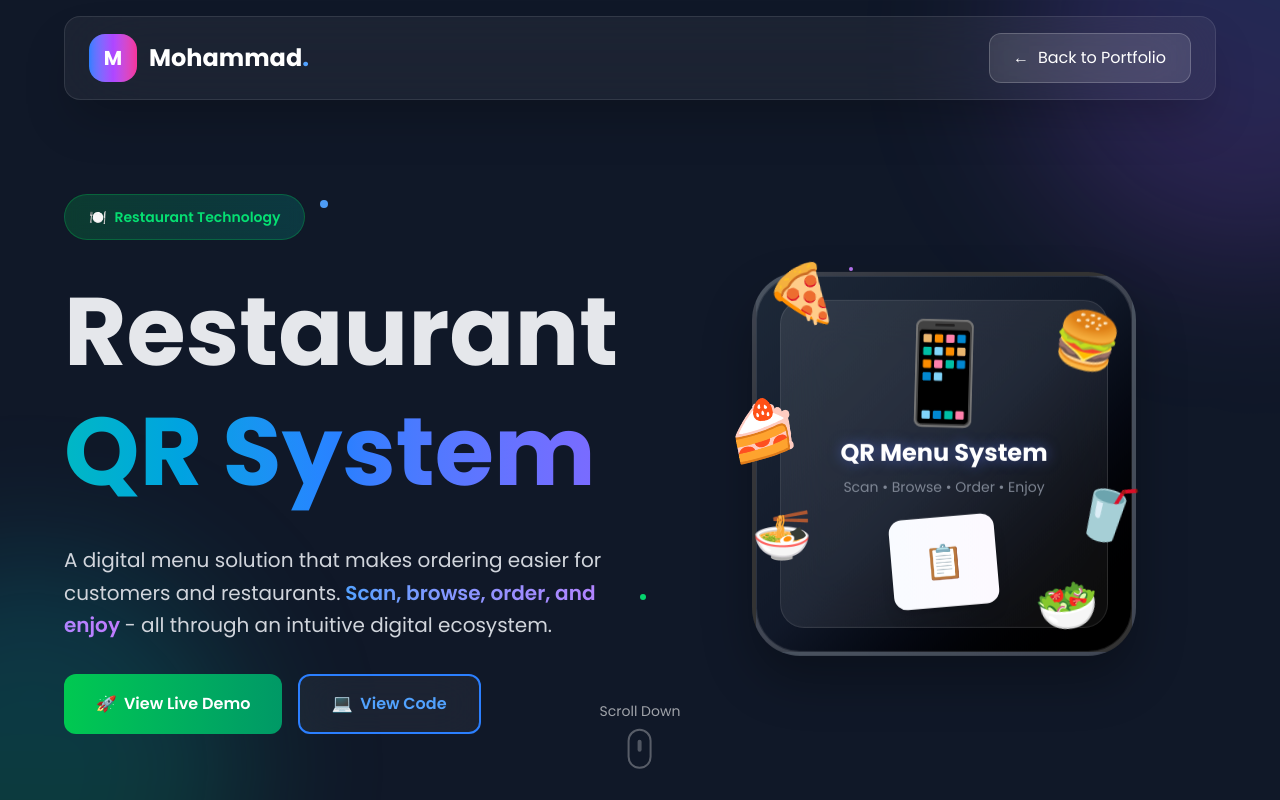
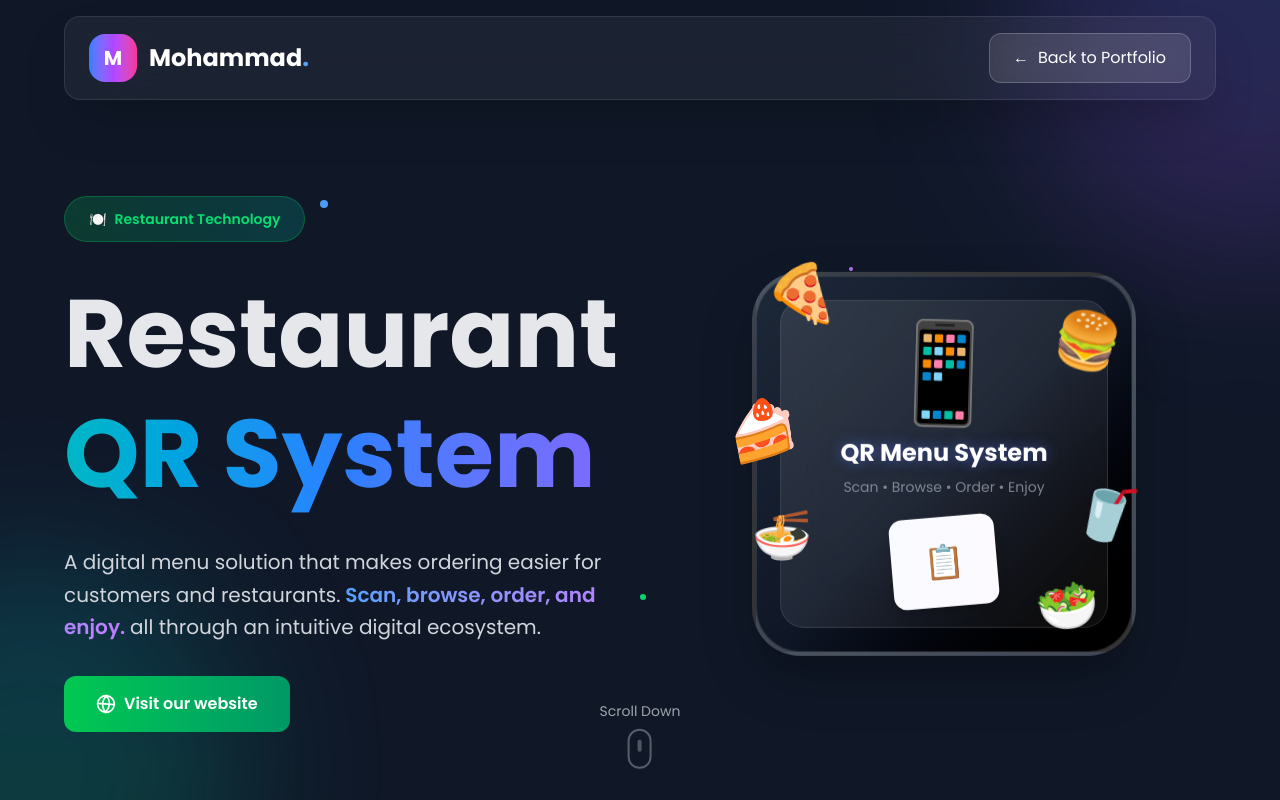
Before and after one commit to Motje3/Portfoliov2, a React (Vite) app in the folder my-portfolio/: page /project-1 in a window 1280 px wide. Shown: the top 800 px of the page. Built offline with nearby package versions, Linux system fonts and the light colour scheme.

Commit message:
feat: update social links with correct URLs for LinkedIn and GitHub across multiple project pages

```diff
--- a/my-portfolio/src/pages/Project-1.tsx
+++ b/my-portfolio/src/pages/Project-1.tsx
@@ -6,6 +6,7 @@ import {
 } from "framer-motion";
 import { useState, useEffect } from "react";
 import { useNavigate } from "react-router-dom";
+import { Github, Linkedin, Globe } from "lucide-react";
 
 const RestaurantQRProjectPage = () => {
   const navigate = useNavigate();
@@ -288,19 +289,16 @@ const RestaurantQRProjectPage = () => {
                   whileHover={{ scale: 1.05 }}
                 >
                   {" "}
-                  Scan, browse, order, and enjoy{" "}
+                  Scan, browse, order, and enjoy.{" "}
                 </motion.span>
-                - all through an intuitive digital ecosystem.
+                all through an intuitive digital ecosystem.
               </motion.p>
 
-              <motion.div
-                variants={itemVariants}
-                className="flex flex-col sm:flex-row gap-4 justify-center lg:justify-start"
-              >
               <motion.button
                 className="relative bg-gradient-to-r from-green-500 to-emerald-600 text-white px-6 py-3 lg:px-8 lg:py-4 rounded-xl font-semibold transition-all duration-300 overflow-hidden group"
                 whileHover={{ scale: 1.05, y: -3 }}
                 whileTap={{ scale: 0.95 }}
+                onClick={() => window.open("https://tabletech.nl/", "_blank")}
               >
                 <motion.div className="absolute inset-0 bg-gradient-to-r from-green-600 to-emerald-700 opacity-0 group-hover:opacity-100 transition-opacity duration-300" />
                 <motion.div
@@ -316,33 +314,17 @@ const RestaurantQRProjectPage = () => {
                   }}
                 />
                 <div className="flex items-center justify-center space-x-2 relative z-10">
-                    <motion.span
+                  <motion.div
                     animate={{ rotate: [0, 15, 0] }}
                     transition={{ duration: 2, repeat: Infinity }}
                   >
-                      🚀
-                    </motion.span>
-                    <span className="text-sm lg:text-base">View Live Demo</span>
+                    <Globe size={20} className="text-white" />
+                  </motion.div>
+                  <span className="text-sm lg:text-base">
+                    Visit our website
+                  </span>
                 </div>
               </motion.button>
-
-                <motion.button
-                  className="relative bg-white/5 backdrop-blur-xl border-2 border-blue-500 text-blue-400 hover:text-white px-6 py-3 lg:px-8 lg:py-4 rounded-xl font-semibold transition-all duration-300 group overflow-hidden"
-                  whileHover={{ scale: 1.05, y: -3 }}
-                  whileTap={{ scale: 0.95 }}
-                >
-                  <motion.div className="absolute inset-0 bg-blue-500 opacity-0 group-hover:opacity-100 transition-opacity duration-300" />
-                  <div className="flex items-center justify-center space-x-2 relative z-10">
-                    <motion.span
-                      animate={{ scale: [1, 1.2, 1] }}
-                      transition={{ duration: 2, repeat: Infinity }}
-                    >
-                      💻
-                    </motion.span>
-                    <span className="text-sm lg:text-base">View Code</span>
-                  </div>
-                </motion.button>
-              </motion.div>
             </motion.div>
 
             {/* Right Column - Phone Mockup (Hidden on Mobile) */}
@@ -876,10 +858,17 @@ const RestaurantQRProjectPage = () => {
             <p className="text-gray-400 mb-6">Or connect with me on:</p>
 
             <div className="flex justify-center space-x-6">
-              {/* Social Links */}
               {[
-                { name: "LinkedIn", icon: "🔗", href: "#" },
-                { name: "GitHub", icon: "🐙", href: "#" },
+                {
+                  name: "LinkedIn",
+                  icon: Linkedin,
+                  href: "https://www.linkedin.com/in/mohammad-falaha-6703091b8",
+                },
+                {
+                  name: "GitHub",
+                  icon: Github,
+                  href: "https://github.com/Motje3",
+                },
               ].map((social, index) => (
                 <motion.a
                   key={index}
@@ -890,8 +879,8 @@ const RestaurantQRProjectPage = () => {
                   whileInView={{ opacity: 1, y: 0 }}
                   transition={{ delay: 0.6 + index * 0.1 }}
                 >
-                  <motion.span
-                    className="text-2xl group-hover:scale-110 transition-transform duration-300"
+                  <motion.div
+                    className="group-hover:scale-110 transition-transform duration-300"
                     animate={{ rotate: [0, 5, -5, 0] }}
                     transition={{
                       duration: 3,
@@ -899,8 +888,8 @@ const RestaurantQRProjectPage = () => {
                       delay: index * 0.5,
                     }}
                   >
-                    {social.icon}
-                  </motion.span>
+                    <social.icon size={24} />
+                  </motion.div>
                   <span className="font-medium">{social.name}</span>
                 </motion.a>
               ))}
--- a/my-portfolio/src/pages/Project-2.tsx
+++ b/my-portfolio/src/pages/Project-2.tsx
@@ -173,7 +173,6 @@ const AIVulnerabilityScannerPage = () => {
   const handleBackToPortfolio = () => {
     navigate("/");
   };
-
 
   const scrollToTop = () => {
     window.scrollTo({
@@ -1068,8 +1067,16 @@ const AIVulnerabilityScannerPage = () => {
             <div className="flex justify-center space-x-6">
               {/* Social Links */}
               {[
-                { name: "LinkedIn", icon: Linkedin, href: "#" },
-                { name: "GitHub", icon: Github, href: "#" },
+                {
+                  name: "LinkedIn",
+                  icon: Linkedin,
+                  href: "https://www.linkedin.com/in/mohammad-falaha-6703091b8",
+                },
+                {
+                  name: "GitHub",
+                  icon: Github,
+                  href: "https://github.com/Motje3",
+                },
               ].map((social, index) => (
                 <motion.a
                   key={index}
--- a/my-portfolio/src/pages/Project-4.tsx
+++ b/my-portfolio/src/pages/Project-4.tsx
@@ -853,8 +853,16 @@ const CargohubAPIProjectPage = () => {
             <div className="flex justify-center space-x-6">
               {/* Social Links */}
               {[
-                { name: "LinkedIn", icon: "🔗", href: "#" },
-                { name: "GitHub", icon: "🐙", href: "#" },
+                {
+                  name: "LinkedIn",
+                  icon: "🔗",
+                  href: "https://www.linkedin.com/in/mohammad-falaha-6703091b8",
+                },
+                {
+                  name: "GitHub",
+                  icon: "🐙",
+                  href: "https://github.com/Motje3",
+                },
               ].map((social, index) => (
                 <motion.a
                   key={index}
--- a/my-portfolio/src/pages/Project-5.tsx
+++ b/my-portfolio/src/pages/Project-5.tsx
@@ -832,8 +832,16 @@ const OfficeCalenderProjectPage = () => {
             <div className="flex justify-center space-x-6">
               {/* Social Links */}
               {[
-                { name: "LinkedIn", icon: "🔗", href: "#" },
-                { name: "GitHub", icon: "🐙", href: "#" },
+                {
+                  name: "LinkedIn",
+                  icon: "🔗",
+                  href: "https://www.linkedin.com/in/mohammad-falaha-6703091b8",
+                },
+                {
+                  name: "GitHub",
+                  icon: "🐙",
+                  href: "https://github.com/Motje3",
+                },
               ].map((social, index) => (
                 <motion.a
                   key={index}
```
Also changed, not shown: my-portfolio/src/pages/Project-3.tsx (+123 -50 lines). Lines whose indentation alone changed are shown as unchanged.
